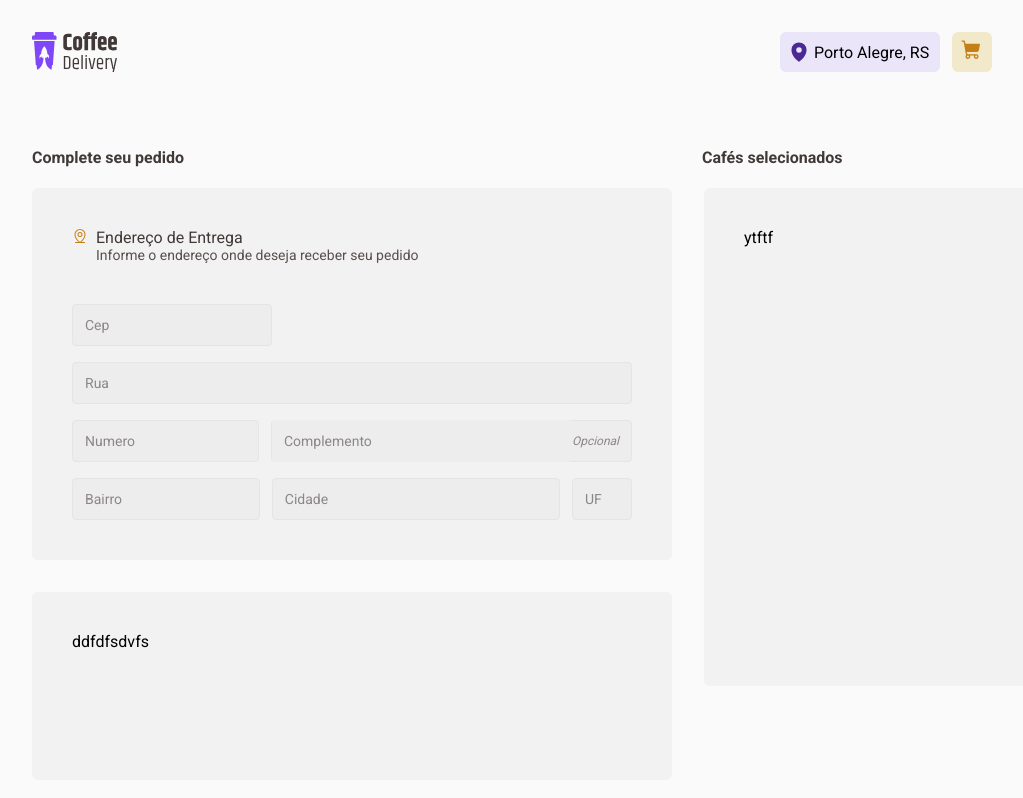
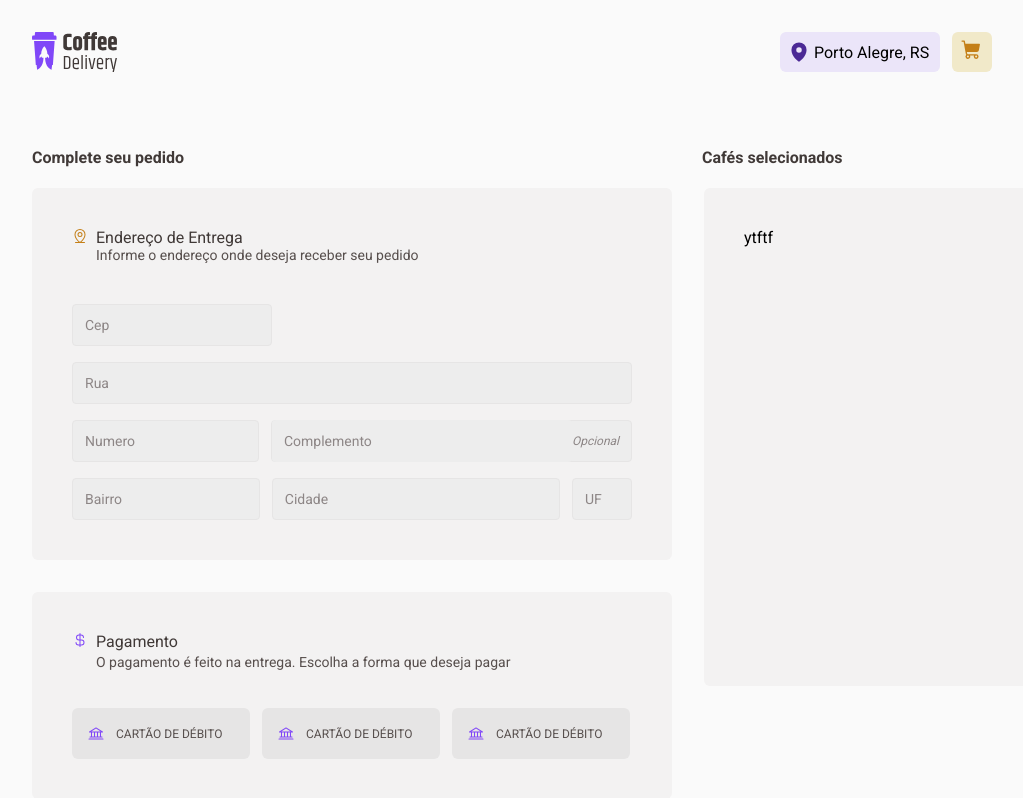
Before and after one commit to gustavobreack3257/coffe_delivery_react, a React (Vite) app: page /Payment in a window 1280 px wide. Shown: the top 798 px of the page, without its empty margins (128-1151 px from the left). Built offline with nearby package versions, Linux system fonts and the light colour scheme.

Commit message:
feat: complete structure of the PaymentMethodSelection componenet

```diff
--- /dev/null
+++ b/src/screens/Payment/components/PaymentMethodCard/index.tsx
@@ -0,0 +1,11 @@
+import * as S from './styles'
+
+export function PaymentMethodCard() {
+  return (
+    <S.PaymentMethodCardContainer>
+      <S.BankIcon weight="regular" />
+
+      <S.PaymentMethodTitle>CARTÃO DE DÉBITO</S.PaymentMethodTitle>
+    </S.PaymentMethodCardContainer>
+  )
+}
--- /dev/null
+++ b/src/screens/Payment/components/PaymentMethodCard/styles.ts
@@ -0,0 +1,49 @@
+import styled, { css } from 'styled-components'
+
+import { Bank } from '@phosphor-icons/react'
+
+export const PaymentMethodCardContainer = styled.button`
+  height: 3.1875rem;
+  width: 11.125rem;
+
+  display: flex;
+  flex-direction: row;
+  align-items: center;
+  padding: 1rem;
+  gap: 0.75rem;
+  cursor: pointer;
+  border: 0;
+  border-radius: 0.375rem;
+
+  ${({ theme }) => css`
+    background-color: ${theme['base-button']};
+
+    &:hover {
+      background-color: ${theme['base-hover']};
+    }
+
+    &.active {
+      background-color: ${theme['base-hover']};
+    }
+
+    &:focus {
+      border: 1px solid ${theme.purple};
+      background-color: ${theme['purple-ligth']};
+    }
+  `}
+`
+
+export const BankIcon = styled(Bank)`
+  size: 1rem;
+  color: ${(props) => props.theme.purple};
+`
+
+export const PaymentMethodTitle = styled.p`
+  ${({ theme }) => css`
+    font-family: ${theme.FONT_FAMILY.ROBOTO};
+    font-weight: ${theme.FONT_WEIGHT.REGULAR};
+    font-size: ${theme.FONT_SIZE.TEXT_XS}px;
+
+    color: ${theme['base-text']};
+  `}
+`
--- a/src/screens/Payment/components/PaymentMethodSelection/index.tsx
+++ b/src/screens/Payment/components/PaymentMethodSelection/index.tsx
@@ -1,9 +1,25 @@
+import { PaymentMethodCard } from '../PaymentMethodCard'
 import * as S from './styles'
 
 export function PaymentMethodSelection() {
   return (
     <S.FormOfPaymentContainer>
-      <p>ddfdfsdvfs</p>
+      <S.HeaderContainer>
+        <S.CurrencyIcon weight="regular" />
+        <S.DescriptionContainer>
+          <h3>Pagamento</h3>
+
+          <p>
+            O pagamento é feito na entrega. Escolha a forma que deseja pagar
+          </p>
+        </S.DescriptionContainer>
+      </S.HeaderContainer>
+
+      <S.PaymentMethodCardContainer>
+        <PaymentMethodCard />
+        <PaymentMethodCard />
+        <PaymentMethodCard />
+      </S.PaymentMethodCardContainer>
     </S.FormOfPaymentContainer>
   )
 }
--- a/src/screens/Payment/components/PaymentMethodSelection/styles.ts
+++ b/src/screens/Payment/components/PaymentMethodSelection/styles.ts
@@ -1,4 +1,6 @@
 import styled, { css } from 'styled-components'
+
+import { CurrencyDollar } from '@phosphor-icons/react'
 
 export const FormOfPaymentContainer = styled.div`
   height: 12.9375rem;
@@ -6,8 +8,62 @@ export const FormOfPaymentContainer = styled.div`
 
   display: flex;
   flex-direction: column;
-  padding: 40px;
+  padding: 2.5rem;
+  gap: 2rem;
   border-radius: 0.375rem;
 
   background-color: ${(props) => props.theme['base-card']};
 `
+
+const BaseIntroduction = styled.div`
+  height: 2.75rem;
+
+  display: flex;
+  flex: 1;
+`
+
+export const HeaderContainer = styled(BaseIntroduction)`
+  flex-direction: row;
+  gap: 0.5rem;
+`
+
+export const DescriptionContainer = styled(BaseIntroduction)`
+  flex-direction: column;
+
+  h3 {
+    line-height: 130%;
+    ${({ theme }) => css`
+      font-family: ${theme.FONT_FAMILY.ROBOTO};
+      font-weight: ${theme.FONT_WEIGHT.REGULAR};
+      font-size: ${theme.FONT_SIZE.TEXT_M}px;
+
+      color: ${theme['base-subtitle']};
+    `}
+  }
+
+  p {
+    line-height: 130%;
+    ${({ theme }) => css`
+      font-family: ${theme.FONT_FAMILY.ROBOTO};
+      font-weight: ${theme.FONT_WEIGHT.REGULAR};
+      font-size: ${theme.FONT_SIZE.TEXT_S}px;
+
+      color: ${theme['base-text']};
+    `}
+  }
+`
+
+export const CurrencyIcon = styled(CurrencyDollar)`
+  size: 1.5rem;
+
+  color: ${(props) => props.theme.purple};
+`
+
+export const PaymentMethodCardContainer = styled.main`
+  height: 3.1875rem;
+
+  display: flex;
+  flex: 1;
+  flex-direction: row;
+  gap: 0.75rem;
+`
```
